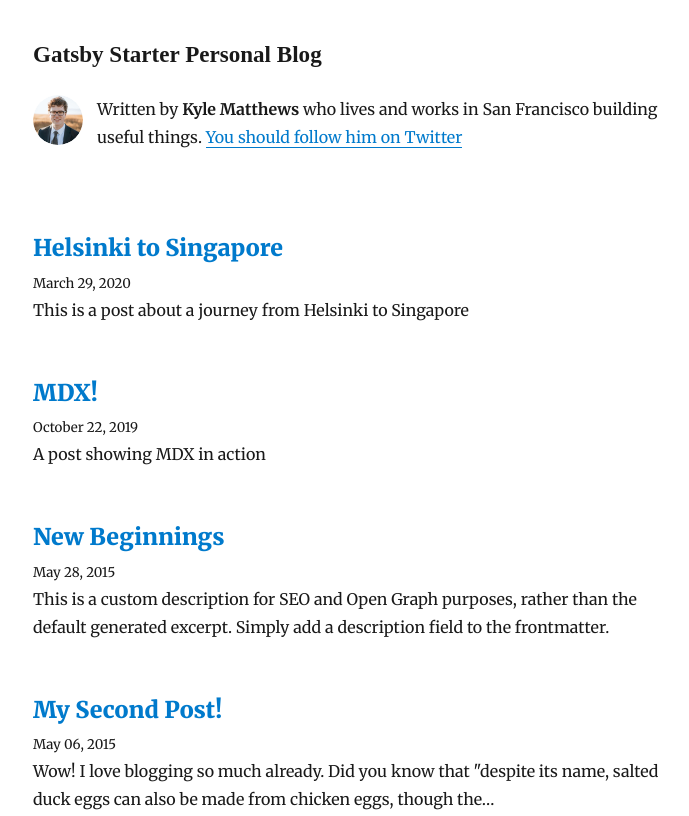
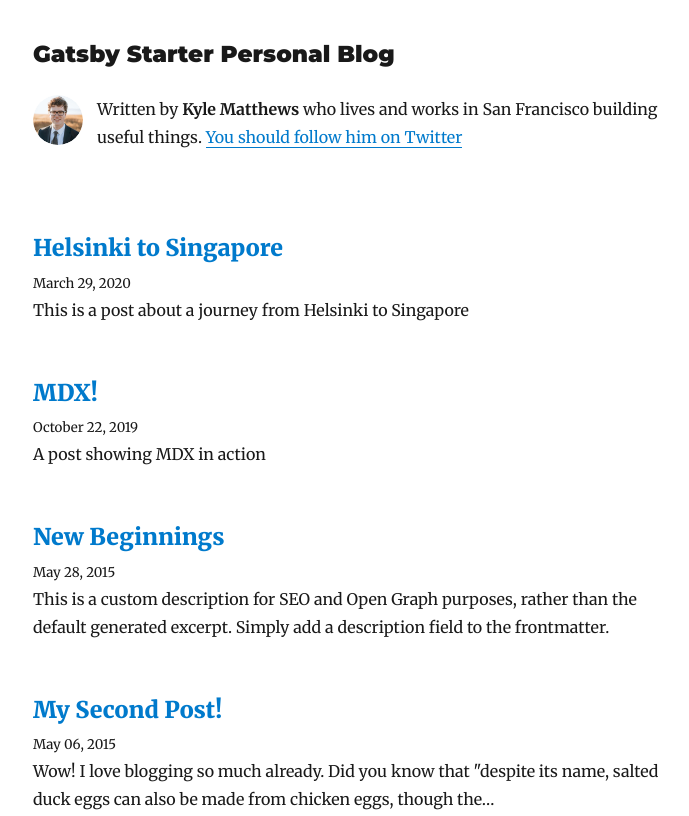
Before and after one commit to tomppa2017/travel-blog-test, a Gatsby site: page /blog in a window 1280 px wide. Shown: the top 816 px of the page, without its empty margins (292-981 px from the left). Built offline with nearby package versions, Linux system fonts and the light colour scheme; Gatsby itself is replaced by a stand-in of ours; some packages are replaced by stand-ins of ours.

Commit message:
Update layout.js

```diff
--- a/src/components/layout.js
+++ b/src/components/layout.js
@@ -36,7 +36,7 @@ class Layout extends React.Component {
       header = (
         <h3
           style={{
-            fontFamily: `Times New Roman`,
+            fontFamily: `Montserrat, sans-serif`,
             marginTop: 0,
           }}
         >
```
